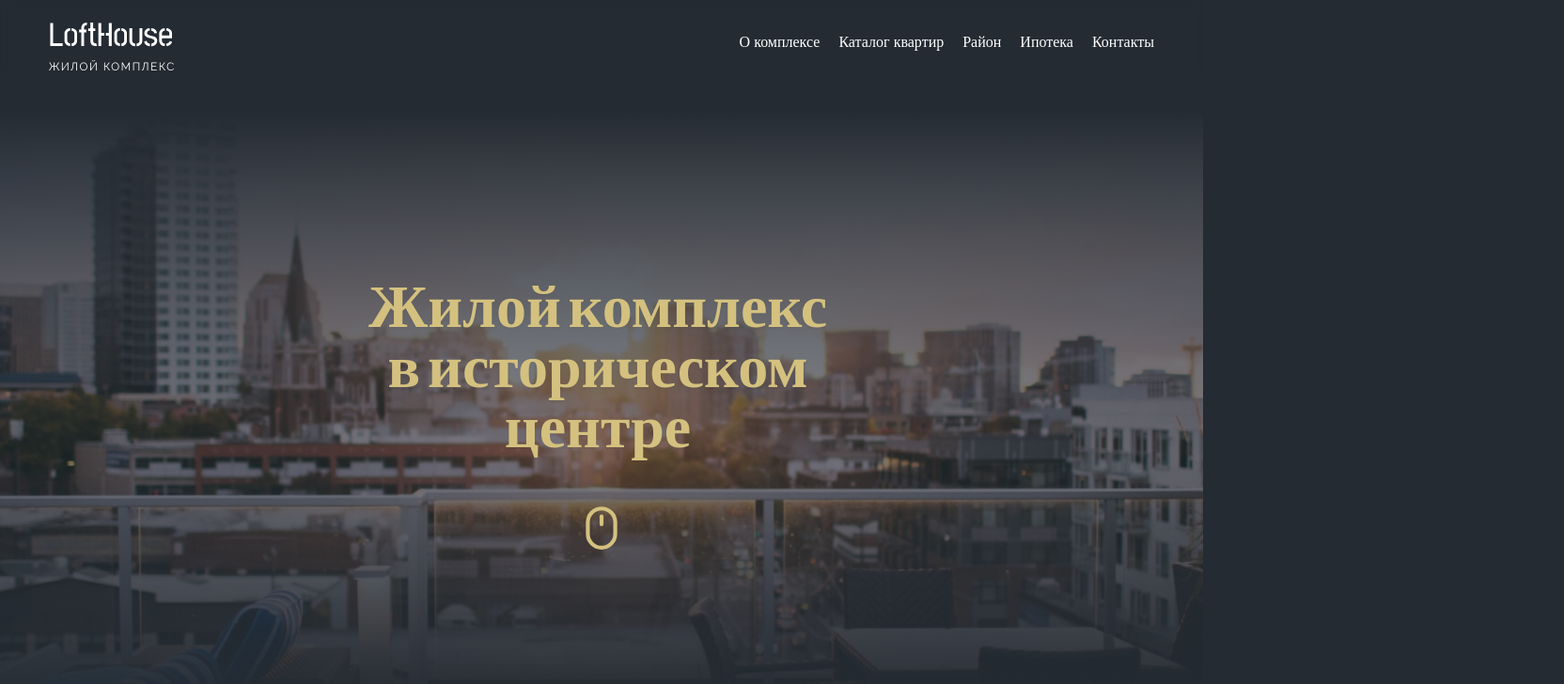
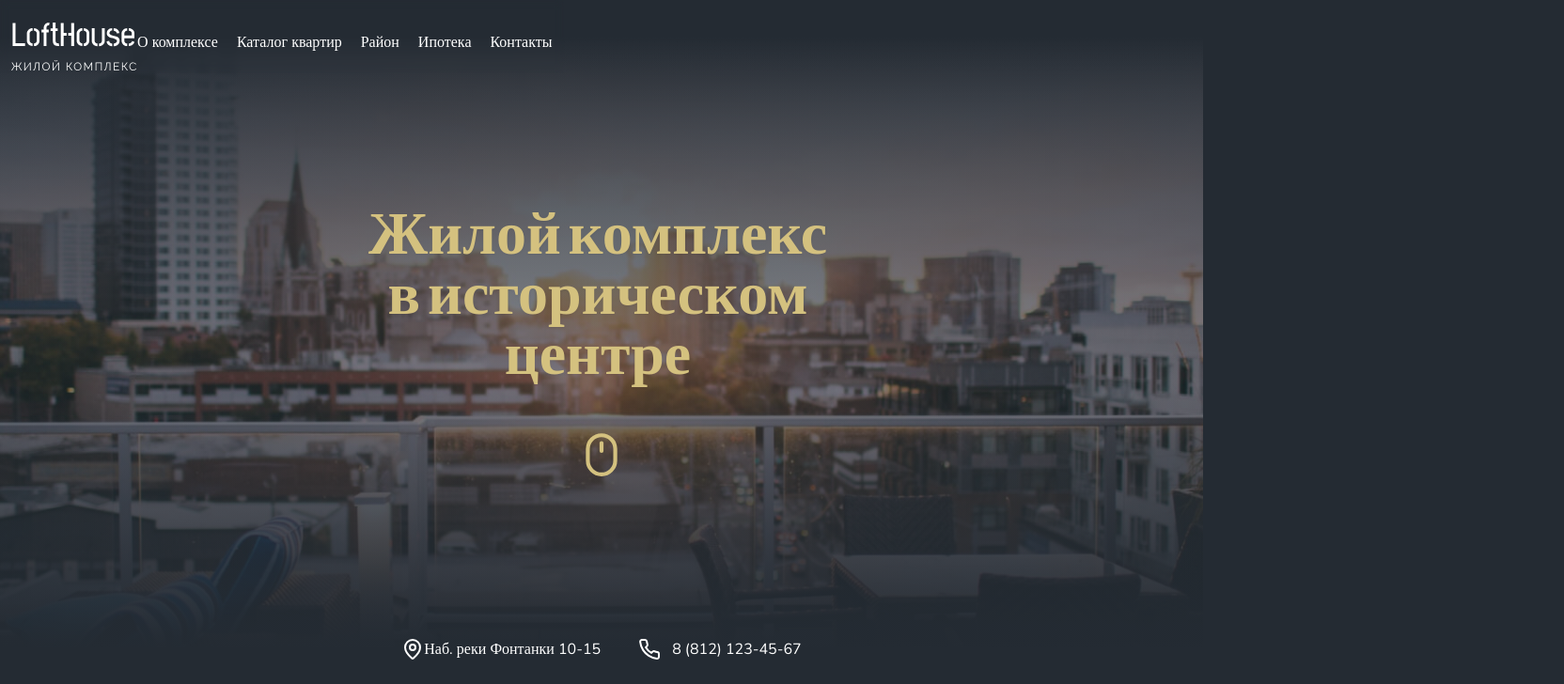
Before and after one commit to gurbanmamedov/loft-app, a React (Vite) app: page / in a window 1280 px wide. Shown: the top 728 px of the page at 94% size, 1664 px wide, since content can reach past the window. Built offline with nearby package versions, Linux system fonts and the light colour scheme.

Commit message:
Update Header.tsx

```diff
--- a/src/components/Header/Header.tsx
+++ b/src/components/Header/Header.tsx
@@ -3,7 +3,7 @@ import NavBar from "./NavBar"
 
 const Header = () => {
     return (
-        <header className='sticky top-0 backdrop-blur-sm z-20'>
+        <header className='fixed top-0 backdrop-blur-sm z-20'>
             <NavBar />
         </header>
     )
```
